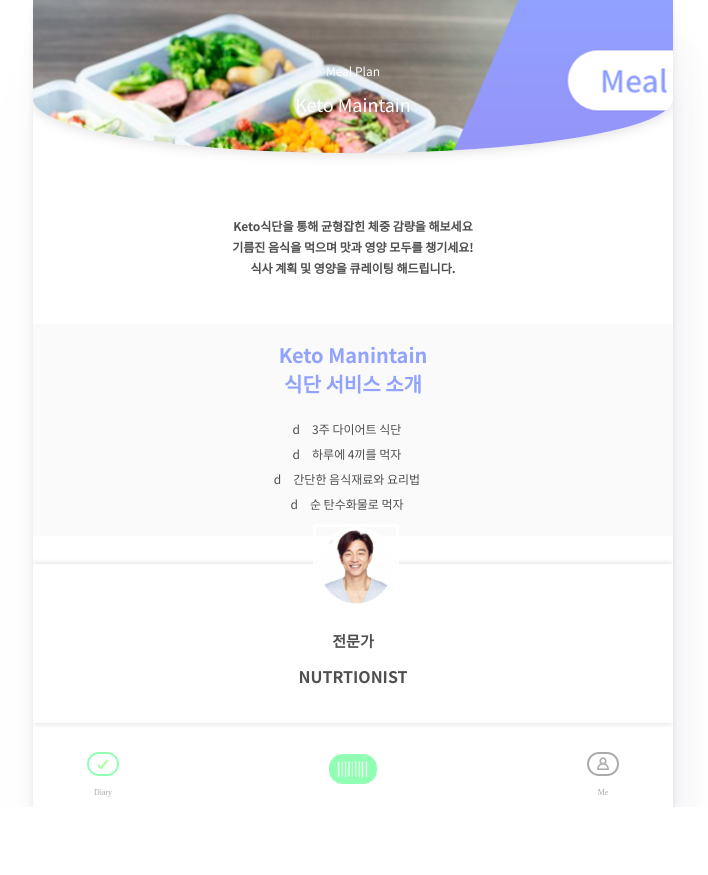
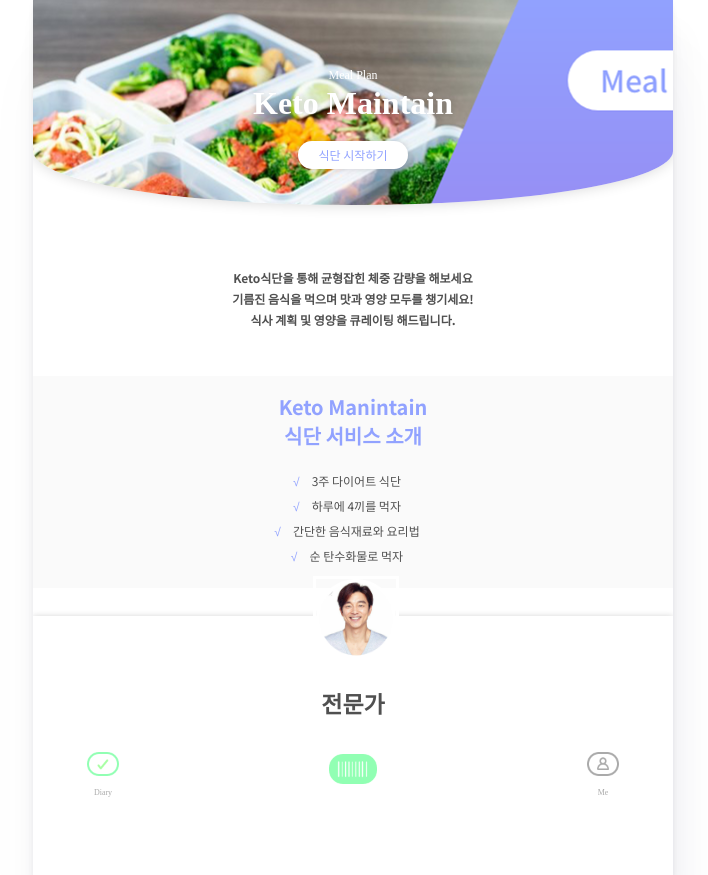
Before and after one commit to LeeJaeWonLJW/4th-Industry-Revolution-hw-sw-hackathon, a Vue app: page /tab/dietlist/1 in a window 1280 px wide. Shown: the whole page, without its empty margins (287-995 px from the left). Before the commit the page ends 807 px from the top, so only its background shows below. Built offline with nearby package versions, Linux system fonts and the light colour scheme; a web font is replaced by a local one.

Commit message:
06:16:30 r

```diff
--- a/src/App.vue
+++ b/src/App.vue
@@ -281,6 +281,9 @@ body {
 .bg-green-gra-1 {
   background-image: linear-gradient(to top, #a7ffa3, #a1ffae, #8cffd1, #8bffd3);
 }
+.bg-blgn-gra-1 {
+  background-image: linear-gradient(to bottom, #91a2ff, #91ffc9);
+}
 
 .bg-white { background-color: #ffffff; }
 .fd-color { color: #91ffb3; }
--- /dev/null
+++ b/src/components/AddMeal.vue
@@ -0,0 +1,81 @@
+<template>
+  <div>
+    <div class="header">
+      <div class="info info-circle bg-blgn-gra-1 box-shadow">
+        <span class="title">아침</span>
+        <div class="fd-input-search">
+          <img src="../assets/icon/input_icon.png">
+          <input class="fd-input" type="text" placeholder="음식 검색">
+        </div>
+      </div>
+    </div>
+
+    <div class="contents">
+      <div class="add-item-box">
+        <span class="title">추가한 항목:</span>
+        <div class="item">
+          <span class="title">핫식스</span>
+          <span class="info">115 Kcal, 1캔 (240ml)</span>
+        </div>
+      </div>
+    </div>
+  </div>
+</template>
+
+<style scoped>
+.header .info {
+  padding: 16px;
+  padding-bottom: 78px;
+}
+.fd-input-search {
+  margin-top: 18px;
+  position: relative;
+}
+.fd-input-search img {
+  position: absolute;
+  display: inline;
+  top: 8px;
+  left: 8px;
+  width: 24px;
+  height: 24px;
+
+}
+.fd-input {
+  width: 90%;
+  height: 40px;
+  border-radius: 20px;
+  text-align: left;
+  padding-left: 38px;
+}
+
+.contents {
+  padding: 0;
+  text-align: left;
+}
+
+.add-item-box > span {
+  padding-left: 16px;
+  margin-bottom: 12px;
+  font-size: 16px;
+  color: #94b4ee;
+}
+.add-item-box .item {
+  padding: 14px 28px;
+  margin-top: 12px;
+  color: #505050;
+  background-color: rgba(144, 255, 202, .2);
+}
+.add-item-box .item > span {
+  position: relative;
+  display: block;
+}
+.add-item-box .item > span.title {
+  font-size: 16px;
+  font-weight: bold;
+  top: 0;
+}
+.add-item-box .item > span.info {
+  font-size: 12px;
+  bottom: 0;
+}
+</style>
--- a/src/components/DietList.vue
+++ b/src/components/DietList.vue
@@ -48,6 +48,7 @@ export default {
 
 <style scoped>
 .slider .item {
+  width: 285px;
   margin-right: 30px;
 }
 .text-left {
--- a/src/components/DietListInfo.vue
+++ b/src/components/DietListInfo.vue
@@ -1,10 +1,17 @@
 <template>
   <div>
+    <div class="modal">
+
+    </div>
+
     <div class="header">
       <div class="info info-circle"
         :style="{backgroundImage: 'url('+require('../assets/diet_card_1.png')+')'}">
         <p>Meal Plan</p>
         <span class="title">Keto Maintain</span>
+
+        <div class="fd-btn-sm box-shadow bg-white fd-color"
+          @click="e => e.target.closest('.modal').classList.toggle('show')">식단 시작하기</div>
       </div>
     </div>
 
@@ -76,7 +83,8 @@ export default {
   position: relative;
   display: inline;
   left: -12px;
-  content: 'd';
+  content: '√';
+  color: #91a2ff;
 }
 .nutrtionist {
   position: relative;
@@ -92,4 +100,70 @@ export default {
   top: -40px;
   border: solid 3px #ffffff;
 }
+.nutrtionist h2 {
+  font-family: SourceHanSansK;
+  font-size: 23px;
+  font-weight: bold;
+  font-style: normal;
+  font-stretch: normal;
+  line-height: 1.48;
+  letter-spacing: normal;
+  text-align: center;
+  color: #505050;
+}
+.nutrtionist h3 {
+  font-family: SofiaPro;
+  font-size: 12px;
+  font-weight: normal;
+  font-style: normal;
+  font-stretch: normal;
+  line-height: 1.17;
+  letter-spacing: normal;
+  text-align: left;
+  color: #505050;
+}
+.nutrtionist p {
+  font-family: SourceHanSansK;
+  font-size: 18px;
+  font-weight: 500;
+  font-style: normal;
+  font-stretch: normal;
+  line-height: 1.78;
+  letter-spacing: normal;
+  text-align: center;
+  color: #91a2ff;
+}
+
+.info .title {
+  height: 32px;
+  text-shadow: 0 0 6px rgba(0, 0, 0, 0.16);
+  font-family: SofiaPro;
+  font-size: 32px;
+  font-weight: bold;
+  font-style: normal;
+  font-stretch: normal;
+  line-height: 0.81;
+  letter-spacing: normal;
+  text-align: left;
+  color: #ffffff;
+}
+.info p {
+  height: 17px;
+  font-family: SourceHanSansK;
+  font-size: 12px;
+  font-weight: normal;
+  font-style: normal;
+  font-stretch: normal;
+  line-height: 2.33;
+  letter-spacing: normal;
+  text-align: center;
+  color: #ffffff;
+}
+
+.info .fd-btn-sm {
+  margin: 0 auto;
+  margin-top: 24px;
+
+  color: #91a2ff;
+}
 </style>
--- a/src/router/index.js
+++ b/src/router/index.js
@@ -10,6 +10,7 @@ import Diary from '@/components/Diary'
 import DietList from '@/components/DietList'
 import DietListInfo from '@/components/DietListInfo'
 import AddUser from '@/components/AddUser'
+import AddMeal from '@/components/AddMeal'
 import DefaultLayout from '../layouts/Default'
 
 Vue.use(Router)
@@ -45,6 +46,11 @@ export default new Router({
           path: 'adduser',
           name: 'adduser',
           component: AddUser
+        },
+        {
+          path: 'addmeal',
+          name: 'addmeal',
+          component: AddMeal
         }
       ]
     },
```
Also changed, not shown: src/assets/icon/input_icon.png (added).
